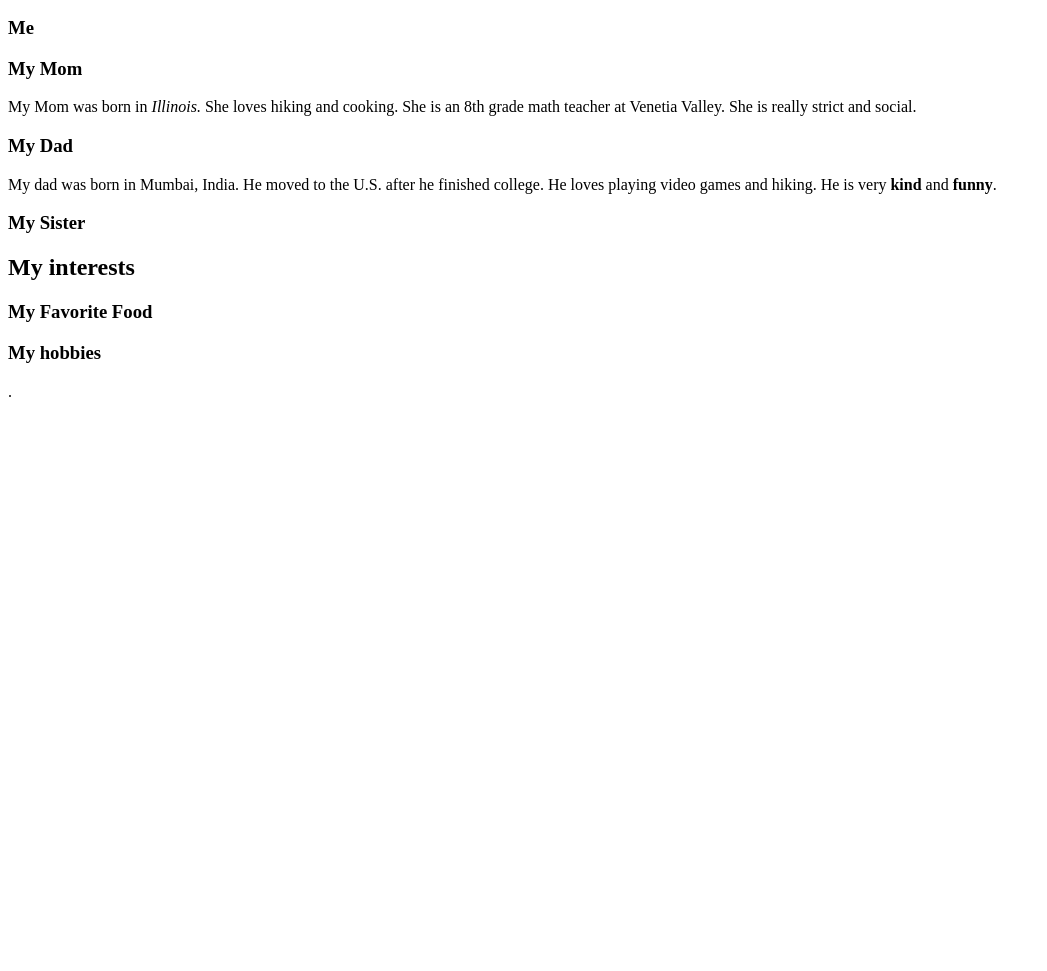
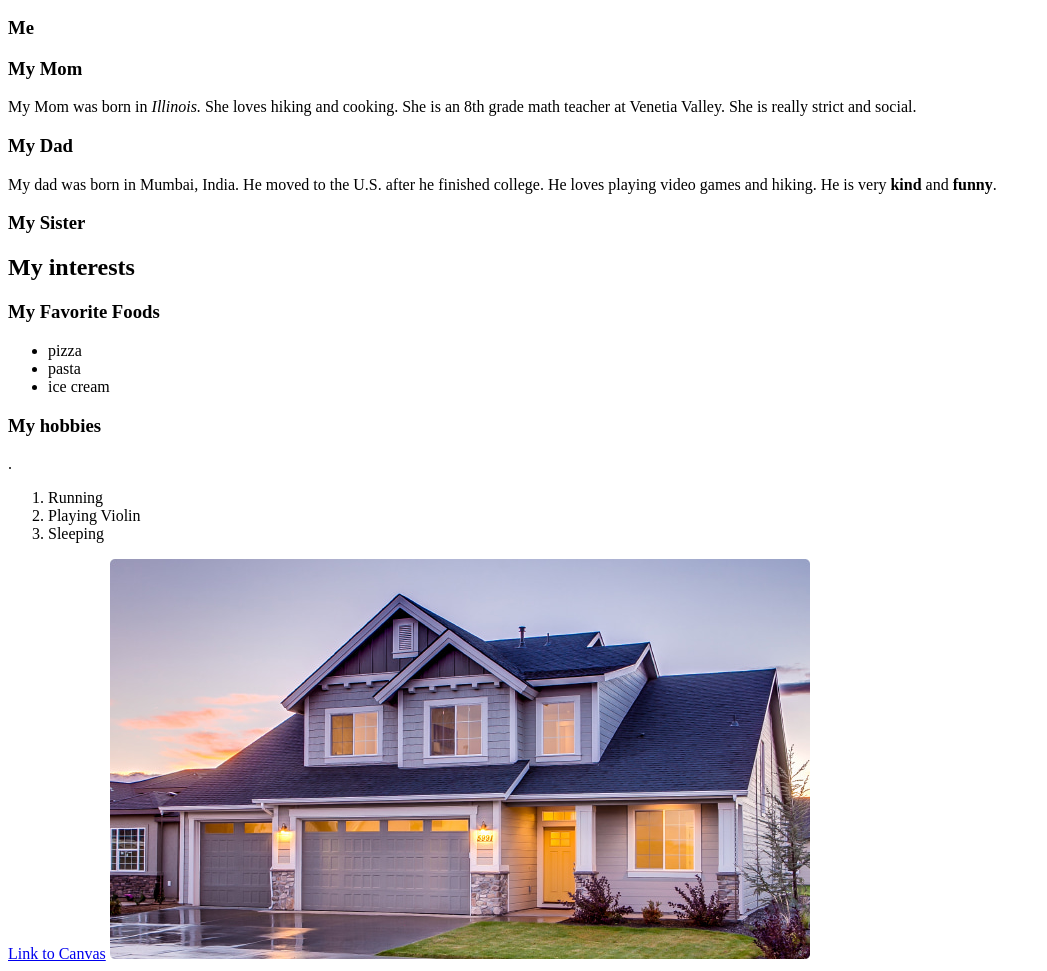
Before and after one commit to VihaanD1234/VihaanD1234.github.io, a plain HTML site: page index.html in a window 1280 px wide. Shown: the part 110-1081 px from the top of the page, without its empty margins (0-1047 px from the left). Before the commit the page ends 800 px from the top, so only its background shows below. Drawn offline with Linux system fonts and the light colour scheme.

Commit message:
Add Image and Link

```diff
--- a/index.html
+++ b/index.html
@@ -15,7 +15,19 @@
 <p>My dad was born in Mumbai, India. He moved to the U.S. after he finished college. He loves playing video games and hiking. He is very <strong>kind </strong> and <strong>funny</strong>.
 <h3>My Sister</h3>
 <h2>My interests</h2>
-<h3>My Favorite Food</h3>
+<h3>My Favorite Foods</h3>
+   <ul>
+<li>pizza</li>
+<li>pasta</li>
+<li>ice cream</li>
+</ul>
 <h3>My hobbies</h3>.
+<ol>
+    <li>Running</li>
+    <li>Playing Violin</li>
+    <li>Sleeping</li>
+</ol>
+<a href="https://www.instructure.com/canvas">Link to Canvas</a>
+<img src="House.jpg" alt="Random Grey 2 Story House.">
 </body>
 </html>
```
Also changed, not shown: House.jpg (added).
